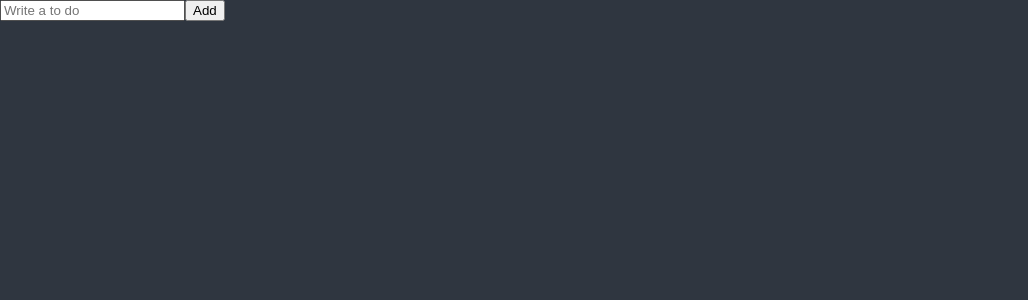
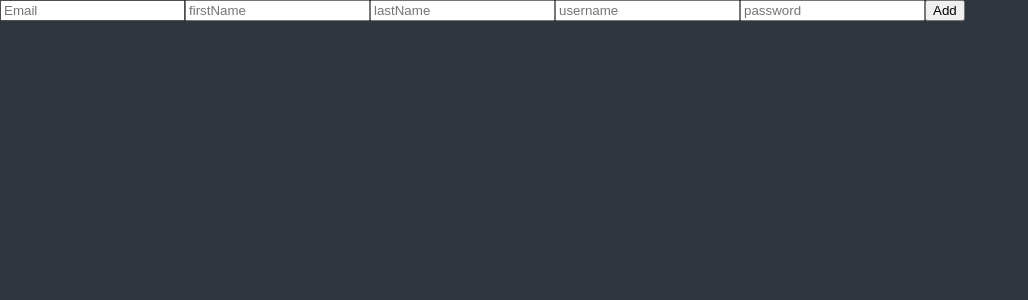
Before and after one commit to taewan625/react-masterclass, a React (Create React App) app: page / in a window 1280 px wide. Shown: the top 300 px of the page, without its empty margins (0-1028 px from the left). Built offline with nearby package versions, Linux system fonts and the light colour scheme.

Commit message:
#6.6 Forms

```diff
--- a/package.json
+++ b/package.json
@@ -19,6 +19,7 @@
     "react-apexcharts": "^1.7.0",
     "react-dom": "^19.1.1",
     "react-helmet": "^6.1.0",
+    "react-hook-form": "^7.62.0",
     "react-router-dom": "^5.3.4",
     "react-scripts": "5.0.1",
     "styled-components": "^5.3.10",
--- a/src/TodoList.tsx
+++ b/src/TodoList.tsx
@@ -1,26 +1,35 @@
-import { useState } from "react";
+import { useForm } from "react-hook-form";
 
 function ToDoList() {
-  const [todo, setValue] = useState("");
+  /*   const [toDo, setToDo] = useState("");
+  const [toDoError, setToDoError] = useState("");
 
   const onChange = (event: React.FormEvent<HTMLInputElement>) => {
-    setValue(event.currentTarget.value);
+    setToDo(event.currentTarget.value);
   };
 
   const onSubmit = (event: React.FormEvent<HTMLFormElement>) => {
     event.preventDefault();
-    console.log(todo);
-  };
+    if (toDo.length < 10) {
+      return setToDoError("To do should be logner");
+    }
+    setToDoError("");
+  }; */
+
+  //register: onChange, value 세팅할 필요 없음
+  //watch: 값의 변화를 보는 함수
+  const { register, watch } = useForm();
+  console.log(watch());
 
   return (
     <div>
-      <form onSubmit={onSubmit}>
-        <input
-          onChange={onChange}
-          type="text"
-          placeholder="Write a to do "
-          value={todo}
-        />
+      <form>
+        <input {...register("Email")} placeholder="Email" />
+        <input {...register("firstName")} placeholder="firstName" />
+        <input {...register("lastName")} placeholder="lastName" />
+        <input {...register("username")} placeholder="username" />
+        <input {...register("password")} placeholder="password" />
+
         <button type="submit">Add</button>
       </form>
     </div>
```
Also changed, not shown: 1 other file (tests, documents, lock files or other folders).
